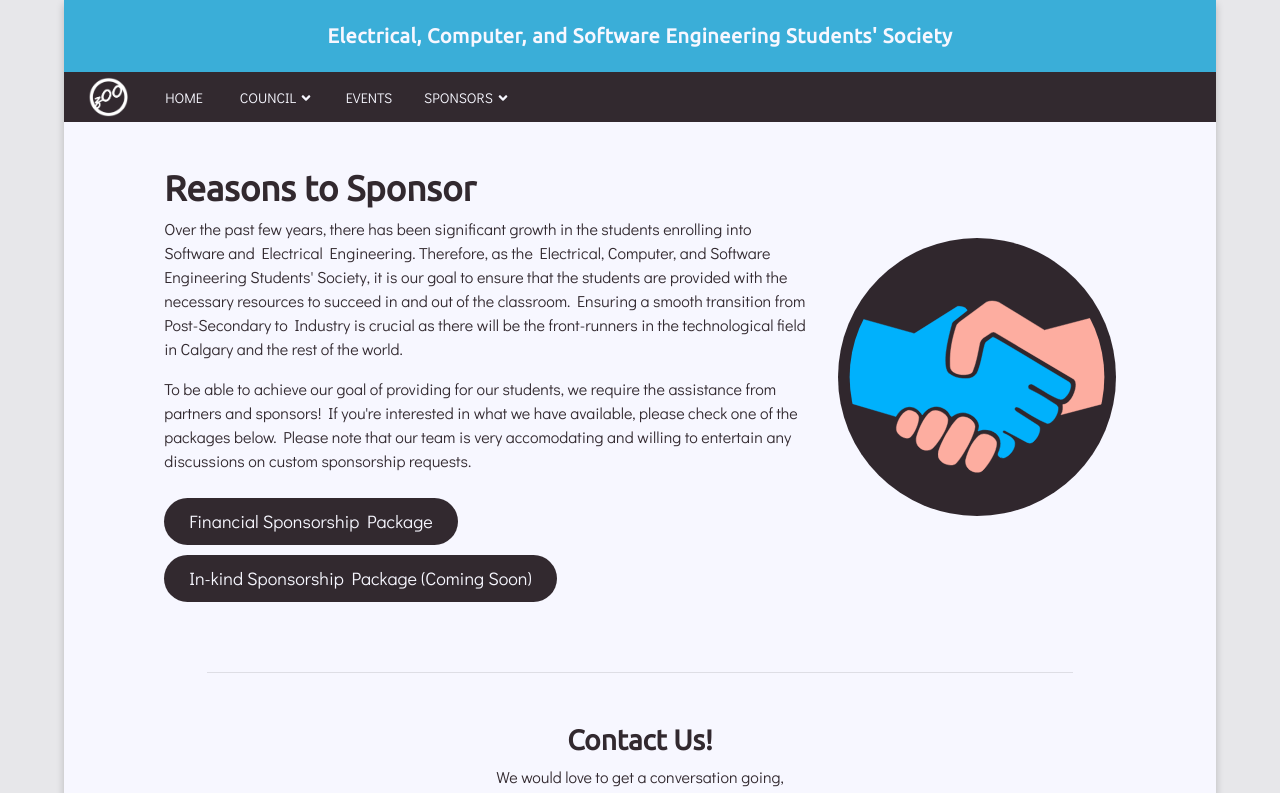
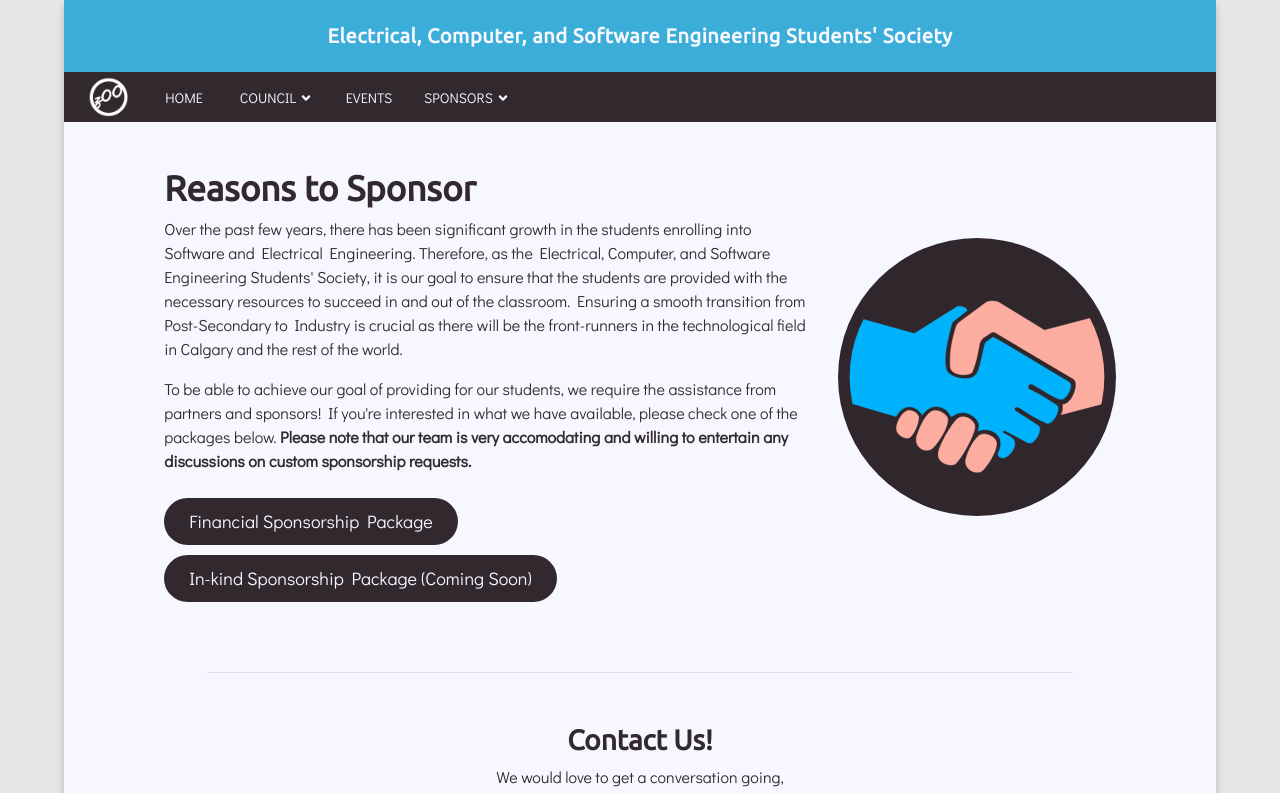
Before and after one commit to zoouofc/zooengg.ca-react, a React (Create React App) app: page /become-a-sponsor in a window 1280 px wide. Shown: the top 793 px of the page. Built offline with nearby package versions, Linux system fonts and the light colour scheme.

Commit message:
Updating sponsorship package

```diff
--- a/src/pages/BecomeSponsorPage.jsx
+++ b/src/pages/BecomeSponsorPage.jsx
@@ -18,7 +18,7 @@ const BecomeSponsorPage = () => (
           Over the past few years, there has been significant growth in the students enrolling into Software and Electrical Engineering. Therefore, as the Electrical, Computer, and Software Engineering Students&#39; Society, it is our goal to ensure that the students are provided with the necessary resources to succeed in and out of the classroom. Ensuring a smooth transition from Post-Secondary to Industry is crucial as there will be the front-runners in the technological field in Calgary and the rest of the world.
         </p>
         <p>
-          To be able to achieve our goal of providing for our students, we require the assistance from partners and sponsors! If you&#39;re interested in what we have available, please check one of the packages below. Please note that our team is very accomodating and willing to entertain any discussions on custom sponsorship requests.
+          To be able to achieve our goal of providing for our students, we require the assistance from partners and sponsors! If you&#39;re interested in what we have available, please check one of the packages below. <b>Please note that our team is very accomodating and willing to entertain any discussions on custom sponsorship requests.</b>
         </p>
 
         <div className="btn--dark">
--- a/src/pages/CommissionerPage.jsx
+++ b/src/pages/CommissionerPage.jsx
@@ -34,7 +34,7 @@ const CommissionerPage = () => (
     <div id="profile-grid">
       <CommCard
         commRole="2nd/3rd/4th Year Representative:"
-        names={["Ahmed Elmenshawi (2yr ENEL)", "Rumaisa Talukder (2yr ENSF)", "Rishabh Shoeb Ruhela (3yr ENEL)", "Tyler Witzke (3yr ENSF)", "Dillon Matthews (3yr ENSF)"]}
+        names={["Ahmed Elmenshawi (2yr ENEL)", "Rumaisa Talukder (2yr ENSF)", "Rishabh Shoeb Ruhela (3yr ENEL)", "Dillon Matthews (3yr ENSF)", "Tyler Witzke (3yr ENSF)"]}
       >
         Reps act as a bridge between the Society and its members,
         announcing major Society events to peers in your year.
```
Also changed, not shown: 1 other file (tests, documents, lock files or other folders).
